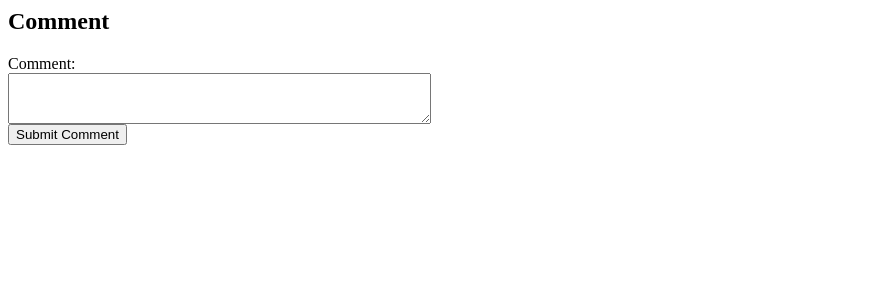
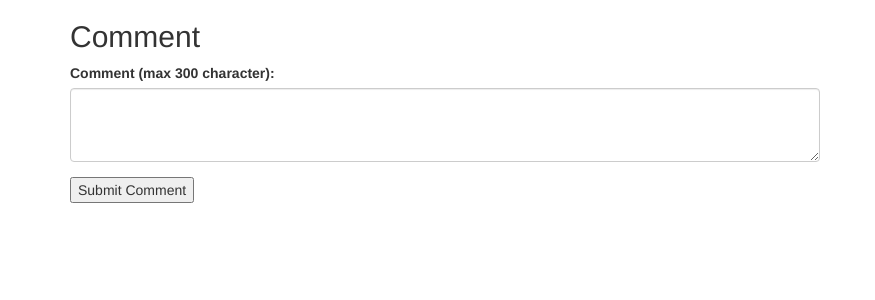
Before and after one commit to N44L1/tsoha-beer, a Flask app: page /beer/1/comment in a window 1280 px wide. Shown: the top 300 px of the page, without its empty margins (0-875 px from the left). Run offline with Flask 3, Linux system fonts and the light colour scheme; some libraries are stand-ins or nearby versions.

Commit message:
Updated visual look

```diff
--- a/templates/comment_form.html
+++ b/templates/comment_form.html
@@ -1,9 +1,23 @@
+{% extends 'bootstrap/base.html' %}
+
+{% block title %}Beer List{% endblock %}
+
+{% block content %}
+<div class="container">
+    <div class="row justify-content-center">
+        <div class="col-md-8">
             <body>
             <h2>Comment</h2>
             <form method="post">
             <input type="hidden" name="beer_id" value="{{ beer_id }}">
-<label for="comment">Comment:</label><br>
-<textarea id="comment" name="comment" rows="3" cols="50" maxlength="400" required></textarea><br>
+            <div class="form-group">
+                <label for="comment">Comment (max 300 character):</label><br>
+                <textarea class="form-control" id="comment" name="comment" rows="3" maxlength="300" required></textarea>
+            </div>
             <button type="submit">Submit Comment</button>
             </form>
             </body>
+        </div>
+    </div>
+</div>
+{% endblock %}
```
Also changed, not shown: templates/beer.html (+13 -1 lines), templates/beers.html (+12 -0 lines). Lines whose indentation alone changed are shown as unchanged.
